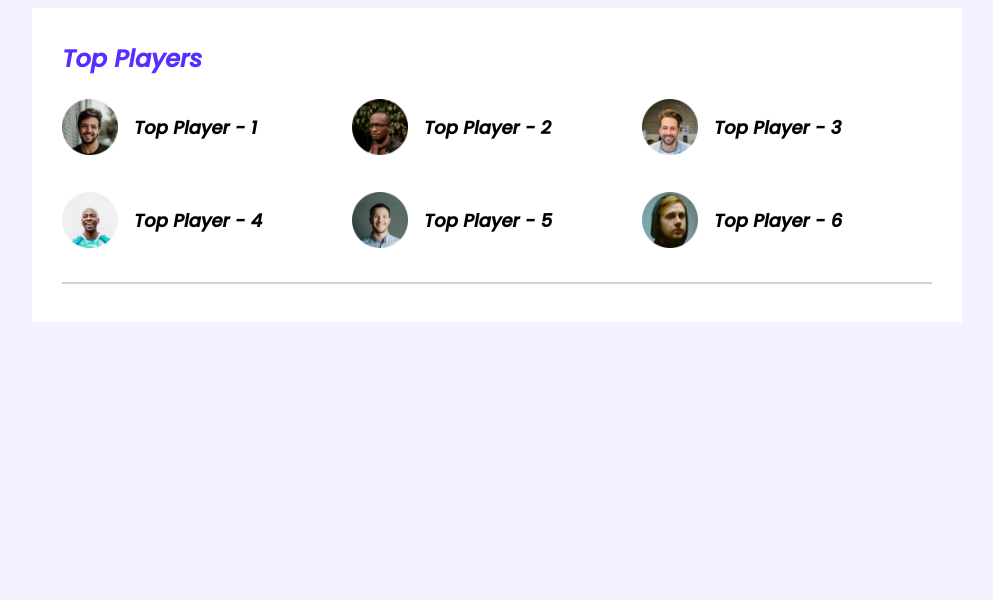
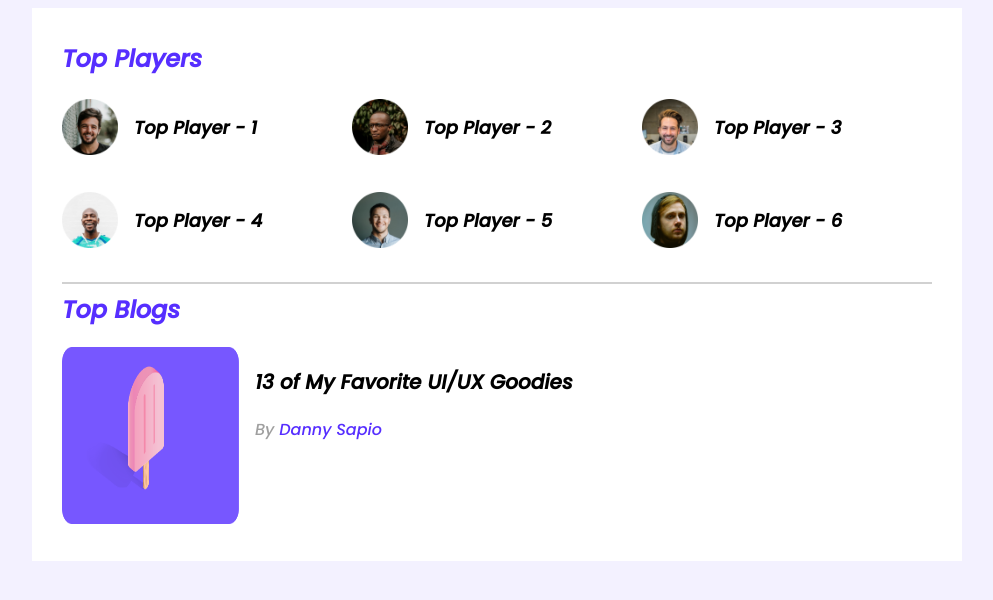
Before and after one commit to ahkamulbd/Module9Project, a plain HTML site: page index.html in a window 1280 px wide. Shown: the whole page, without its empty margins (143-1136 px from the left). Drawn offline with Linux system fonts and the light colour scheme.

Commit message:
Codes added for Top Blogs according to Lecture 9-5

```diff
--- a/css/style.css
+++ b/css/style.css
@@ -53,3 +53,35 @@ hr {
     margin-left: 16px;
     font-size: 18px;
 }
+
+/* ----------------------------
+    Top Blog Styles
+------------------------------*/
+
+.blog {
+    display: flex;
+}
+
+.blog .thumbnail img {
+    width: 177px;
+    height: 177px;
+}
+
+.blog-info {
+    margin-left: 16px;
+}
+
+.blog-title {
+    font-size: 20px;
+}
+
+.blog-author {
+    color: #9F9F9F;
+    font-size: 16px;
+}
+
+.blog-author a {
+    text-decoration: none;
+    font-size: 16px;
+    color: #562EFF;
+}
--- a/index.html
+++ b/index.html
@@ -48,6 +48,21 @@
                 </div>
             </div>
             <hr>
+            <div class="top-blogs">
+                <h2 class="section-title">Top Blogs</h2>
+                <div class="blogs">
+                    <article class="blog">
+                        <div class="thumbnail">
+                            <img src="images/blogs/blog-1.png" alt="">
+                        </div>
+                        <div class="blog-info">
+                            <h3 class="blog-title">13 of My Favorite
+                                UI/UX Goodies</h3>
+                            <p class="blog-author">By <a href="">Danny Sapio</a></p>
+                        </div>
+                    </article>
+                </div>
+            </div>
         </section>
     </main>
 </body>
```
